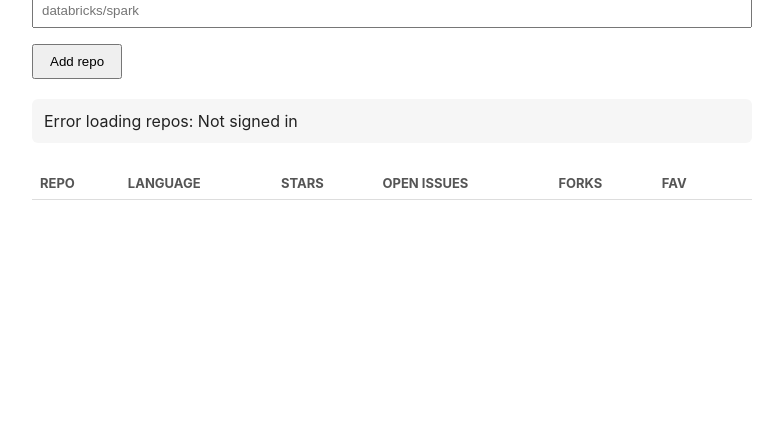
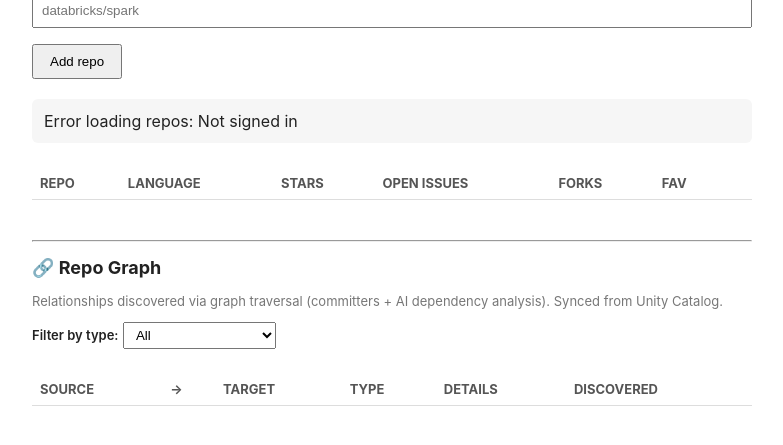
Before and after one commit to srinivas-malyala/closed-loop-ai-feedback, a Flask app: template templates/index.html in a window 1280 px wide. Shown: the part 242-687 px from the top of the page, without its empty margins (248-1031 px from the left). Run offline with Flask 3, Linux system fonts and the light colour scheme; the template is opened without the code that fills it: most values are stand-ins (such as "Sample title", 1, 10 or a date in 2020); lists and menus that the app fills with data are empty.

Commit message:
feat: add graph edges endpoint + frontend display
New endpoints:
- GET /graph/edges — query graph edges with filters (edge_type, source, target)
- GET /graph/stats — summary counts by edge type

Reads from synced table <schema>.uc_github_graph_edges (Delta -> Lakebase).

Frontend adds a Graph section below repos showing edges with type icons,
metadata details, filter dropdown, and stats summary.

Co-Authored-By: AdaL <adal@sylph.ai>

```diff
--- a/app.py
+++ b/app.py
@@ -303,6 +303,81 @@
     return jsonify({"full_name": full_name, "is_favorite": bool(is_favorite)})
 
 
+@app.route("/graph/edges", methods=["GET"])
+def get_graph_edges():
+    """Return graph edges from the synced Unity Catalog table (uc_github_graph_edges).
+
+    Optional query params:
+      - edge_type: filter by type (committer, shared_committer, dependency, ai_suggested)
+      - source: filter by source repo or committer
+      - target: filter by target repo
+      - limit: max results (default 200)
+    """
+    username = _current_username()
+    if not username:
+        return jsonify({"error": "Not signed in"}), 401
+
+    schema = _schema_for(username)
+    edge_type = request.args.get("edge_type")
+    source = request.args.get("source")
+    target = request.args.get("target")
+    limit = min(int(request.args.get("limit", 200)), 1000)
+
+    conditions = []
+    params = []
+
+    if edge_type:
+        conditions.append("edge_type = %s")
+        params.append(edge_type)
+    if source:
+        conditions.append("source = %s")
+        params.append(source)
+    if target:
+        conditions.append("target = %s")
+        params.append(target)
+
+    where_clause = (" WHERE " + " AND ".join(conditions)) if conditions else ""
+    params.append(limit)
+
+    try:
+        rows = lakebase.run_query(
+            f"SELECT source, target, edge_type, metadata, discovered_at "
+            f"FROM {schema}.uc_github_graph_edges"
+            f"{where_clause} ORDER BY discovered_at DESC LIMIT %s",
+            tuple(params),
+        )
+    except Exception as exc:
+        if "does not exist" in str(exc):
+            return jsonify({"error": "Graph edges table not found. Sync the github_graph_edges Delta table to Lakebase first."}), 404
+        raise
+
+    return jsonify(rows)
+
+
+@app.route("/graph/stats", methods=["GET"])
+def get_graph_stats():
+    """Return summary stats about the graph edges."""
+    username = _current_username()
+    if not username:
+        return jsonify({"error": "Not signed in"}), 401
+
+    schema = _schema_for(username)
+
+    try:
+        rows = lakebase.run_query(
+            f"SELECT edge_type, COUNT(*) as count "
+            f"FROM {schema}.uc_github_graph_edges "
+            f"GROUP BY edge_type ORDER BY count DESC"
+        )
+    except Exception as exc:
+        if "does not exist" in str(exc):
+            return jsonify({"error": "Graph edges table not found."}), 404
+        raise
+
+    total = sum(r["count"] for r in rows)
+    return jsonify({"total_edges": total, "by_type": rows})
+
+
 @app.route("/repos", methods=["DELETE"])
 def remove_repo():
     """
--- a/templates/index.html
+++ b/templates/index.html
@@ -55,6 +55,37 @@
     </thead>
     <tbody id="repos-body"></tbody>
   </table>
+
+  <hr style="margin-top:40px;">
+  <h2 style="font-size:18px;">🔗 Repo Graph</h2>
+  <p class="hint">Relationships discovered via graph traversal (committers + AI dependency analysis). Synced from Unity Catalog.</p>
+
+  <div style="margin-bottom:12px;">
+    <label for="edge-filter" style="display:inline; font-size:13px;">Filter by type:</label>
+    <select id="edge-filter" onchange="loadEdges()" style="padding:4px 8px;">
+      <option value="">All</option>
+      <option value="shared_committer">Shared Committer</option>
+      <option value="committer">Committer → Repo</option>
+      <option value="dependency">Dependency</option>
+      <option value="ai_suggested">AI Suggested</option>
+    </select>
+    <span id="edge-stats" style="margin-left:16px; font-size:13px; color:#555;"></span>
+  </div>
+
+  <table id="edges-table">
+    <thead>
+      <tr>
+        <th>Source</th>
+        <th>→</th>
+        <th>Target</th>
+        <th>Type</th>
+        <th>Details</th>
+        <th>Discovered</th>
+      </tr>
+    </thead>
+    <tbody id="edges-body"></tbody>
+  </table>
+  <p id="edges-empty" class="hint" style="display:none;">No graph edges found. Run the graph traversal notebook and sync the table to Lakebase.</p>
 
   <script>
     const form = document.getElementById("repo-form");
@@ -153,8 +184,67 @@
       }
     });
 
+    async function loadEdgeStats() {
+      try {
+        const resp = await fetch("/graph/stats");
+        if (!resp.ok) return;
+        const data = await resp.json();
+        const statsEl = document.getElementById("edge-stats");
+        const parts = data.by_type.map(r => `${r.edge_type}: ${r.count}`);
+        statsEl.textContent = `Total: ${data.total_edges} edges (${parts.join(", ")})`;
+      } catch (err) {}
+    }
+
+    async function loadEdges() {
+      const filter = document.getElementById("edge-filter").value;
+      const params = filter ? `?edge_type=${filter}` : "";
+      const edgesBody = document.getElementById("edges-body");
+      const emptyMsg = document.getElementById("edges-empty");
+
+      try {
+        const resp = await fetch("/graph/edges" + params);
+        const data = await resp.json();
+        if (!resp.ok) {
+          if (resp.status === 404) {
+            edgesBody.innerHTML = "";
+            emptyMsg.style.display = "block";
+            return;
+          }
+          return;
+        }
+        emptyMsg.style.display = data.length === 0 ? "block" : "none";
+        edgesBody.innerHTML = "";
+        data.forEach((edge) => {
+          const tr = document.createElement("tr");
+          let details = "";
+          if (edge.metadata) {
+            try {
+              const meta = JSON.parse(edge.metadata);
+              if (meta.via_committer) details = `via ${meta.via_committer}`;
+              else if (meta.source_repo) details = `from ${meta.source_repo}`;
+              else if (meta.validated) details = "✓ validated";
+              else details = Object.entries(meta).map(([k,v]) => `${k}: ${v}`).join(", ");
+            } catch(e) { details = edge.metadata; }
+          }
+          const discovered = edge.discovered_at ? new Date(edge.discovered_at).toLocaleDateString() : "-";
+          const typeClass = {
+            "shared_committer": "🤝",
+            "committer": "👤",
+            "dependency": "📦",
+            "ai_suggested": "🤖",
+          }[edge.edge_type] || "🔗";
+          tr.innerHTML = `<td><code>${edge.source}</code></td><td style="text-align:center;">→</td><td><code>${edge.target}</code></td><td>${typeClass} ${edge.edge_type}</td><td class="hint">${details}</td><td class="hint">${discovered}</td>`;
+          edgesBody.appendChild(tr);
+        });
+      } catch (err) {
+        emptyMsg.style.display = "block";
+      }
+    }
+
     checkSchemaStatus();
     loadRepos();
+    loadEdgeStats();
+    loadEdges();
   </script>
 </body>
 </html>
```
